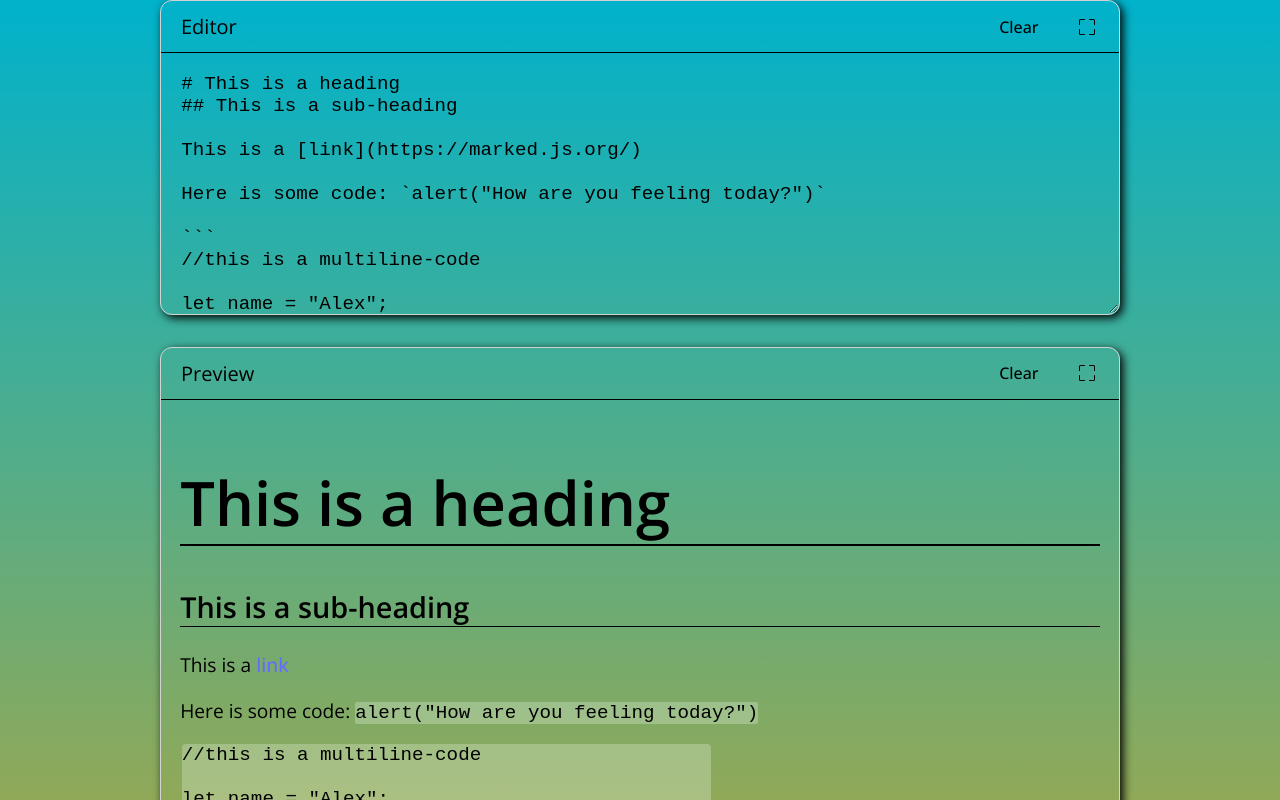
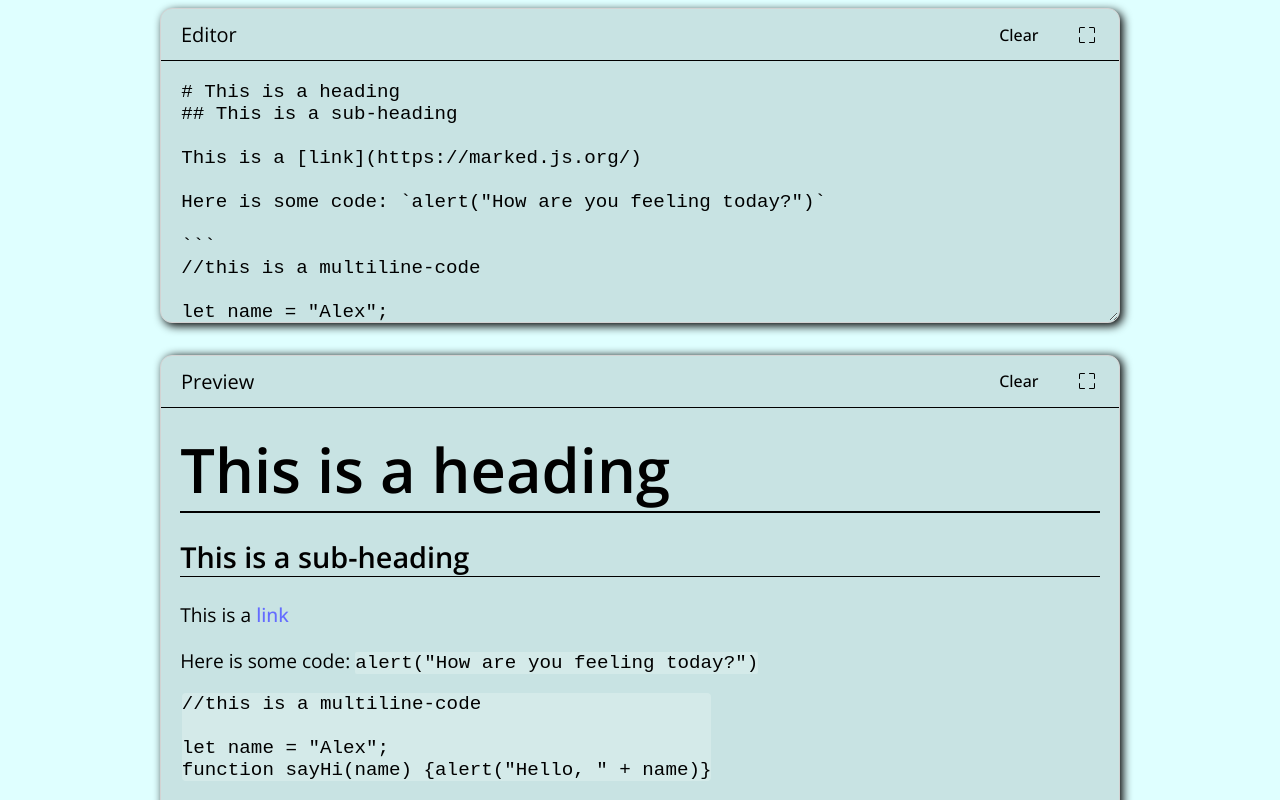
Before and after one commit to powercrane97/Markdown-Previewer, a React (Vite) app: page / in a window 1280 px wide. Shown: the top 800 px of the page. Built offline with nearby package versions, Linux system fonts and the light colour scheme.

Commit message:
Added some style changes regarding dark mode and other

```diff
--- a/src/App.css
+++ b/src/App.css
@@ -1,5 +1,6 @@
 body {
-  background: linear-gradient(to bottom, #00b2cb, #ffa200);
+  /* background: linear-gradient(to bottom, #00b2cb, #ffa200); */
+  background: #dfffff;
   width: 100%;
   overflow-x: hidden;
 }
@@ -20,6 +21,8 @@
   box-shadow: 3px 3px 10px;
   border-radius: 0.75rem;
   overflow: hidden;
+  margin-top: 0.5rem;
+  background-color: #c8e3e3;
   /* box-sizing: content-box; */
 }
 
@@ -49,16 +52,18 @@
   font-size: 1.2em;
   border-color: transparent;
   outline: none;
+  color: black;
 }
 
 .preview-wrapper {
   display: block;
   border: 1px solid lightgrey;
-  background-color: rgba(245, 255, 250, 0);
-  box-shadow: 3px 3px 10px;
+  background-color: #c8e3e3;
+  box-shadow: 3px 1px 10px;
   border-radius: 0.75rem;
   overflow: hidden;
   overflow-wrap: break-word;
+  margin-bottom: 0.5rem;
 }
 
 .App {
@@ -93,6 +98,8 @@
 
 #preview h1 {
   border-bottom: 2px solid black;
+  margin-bottom: 0.25em;
+  margin-top: 0;
 }
 
 #preview h2 {
@@ -111,8 +118,13 @@
   color: black;
 }
 
+textarea.fullscreen {
+  height: 90vh;
+  margin-top: 0.5rem;
+}
+
 .fullscreen {
-  height: 90vh;
+  margin-top: 0.5rem;
 }
 
 button {
@@ -132,7 +144,7 @@
 
 pre code {
   display: inline-block;
-  background-color: rgba(245, 255, 250, 0.25) !important;
+  background-color: rgba(245, 255, 250, 0.25);
   border-radius: 0.25rem;
   overflow-x: auto;
   max-width: 100%;
@@ -140,10 +152,11 @@
 }
 
 code {
-  background-color: rgba(245, 255, 250, 0.25) !important;
+  background-color: rgba(245, 255, 250, 0.25);
   border-radius: 0.125rem;
 }
 
 .hljs {
   line-height: normal;
+  background: rgba(245, 255, 250, 0.65) !important;
 }
--- a/src/App.jsx
+++ b/src/App.jsx
@@ -3,6 +3,7 @@
 import Editor from "./Editor";
 import Preview from "./Preview";
 import initialState from "./intialState";
+
 function App() {
   const [input, setInput] = useState(initialState);
   const [fullEditor, setFullEditor] = useState(false);
--- a/src/FullScreenButton.jsx
+++ b/src/FullScreenButton.jsx
@@ -5,7 +5,7 @@
   return (
     <button className='fullscreen-btn' onClick={onClick}>
       <img
-        className='fullscreen-img'
+        className='fullscreen-img filter-white'
         src={toggled ? FullscreenExit : Fullscreen}
       />
     </button>
--- a/src/Preview.jsx
+++ b/src/Preview.jsx
@@ -19,9 +19,9 @@
 
 function Preview({ content, onClick, toggled }) {
   const markedContent = marked(content);
-
+  const fullscreen = toggled ? " fullscreen" : "";
   return (
-    <div className='preview-wrapper'>
+    <div className={"preview-wrapper" + fullscreen}>
       <div className='tab'>
         <span>Preview</span>
         <Buttons onClick={onClick} toggled={toggled} />
--- a/src/index.css
+++ b/src/index.css
@@ -3,9 +3,9 @@
   font-size: 16px;
   line-height: normal;
   font-weight: 400;
-  background-color: linear-gradient(to right, #00b2cb, #ffa200);
+  background: linear-gradient(to bottom, #00b2cb, #ffa200);
 
-  /* color-scheme: light dark; */
+  color-scheme: light dark;
   /* color: rgba(255, 255, 255, 0.87); */
   /* background-color: #242424; */
 
@@ -59,7 +59,50 @@
 
 @media (prefers-color-scheme: dark) {
   :root {
-    background-color: black;
+    background: rgb(58, 58, 60);
+    color: white !important;
+  }
+  textarea,
+  button,
+  .tab span,
+  #preview {
+    color: white;
+  }
+  textarea {
+    caret-color: white;
+    caret-shape: underscore;
+  }
+  body {
+    background: linear-gradient(
+      to bottom,
+      #565656,
+      #464f5e,
+      #384864,
+      #2a416a,
+      #1c3a70,
+      #0e3376,
+      #002c7c
+    );
+  }
+  #preview h1,
+  #preview h2 {
+    border-color: white;
+  }
+  .filter-white {
+    filter: invert(100%) sepia(0%) saturate(2%) hue-rotate(14deg)
+      brightness(103%) contrast(101%);
+  }
+  p img {
+    filter: invert(1);
+  }
+  .tab {
+    border-bottom: white solid 1px;
+  }
+  .editor-wrapper {
+    background-color: transparent;
+  }
+  .preview-wrapper {
+    background-color: transparent;
   }
 }
 
```
